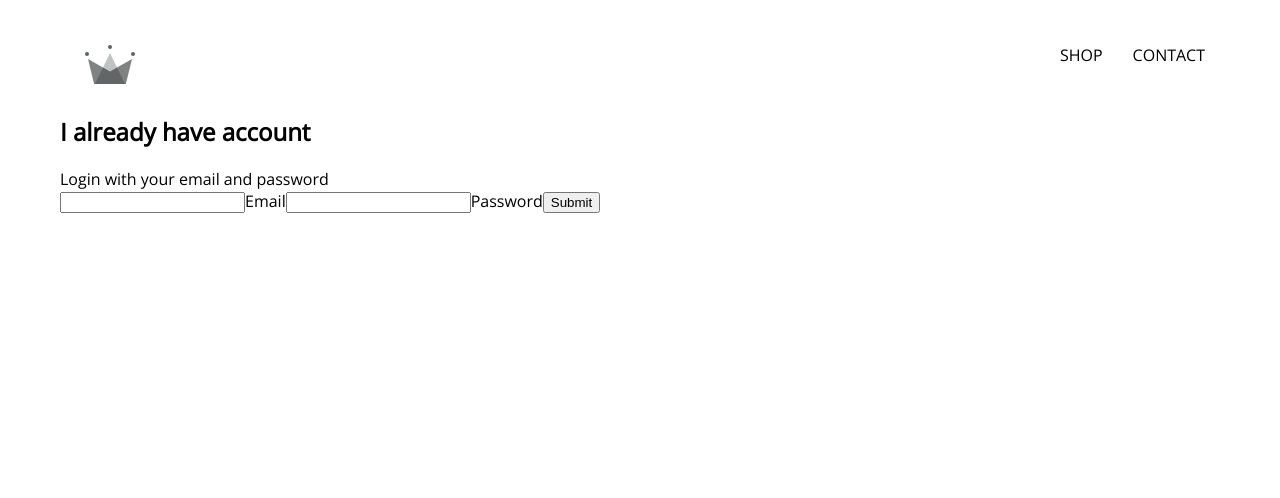
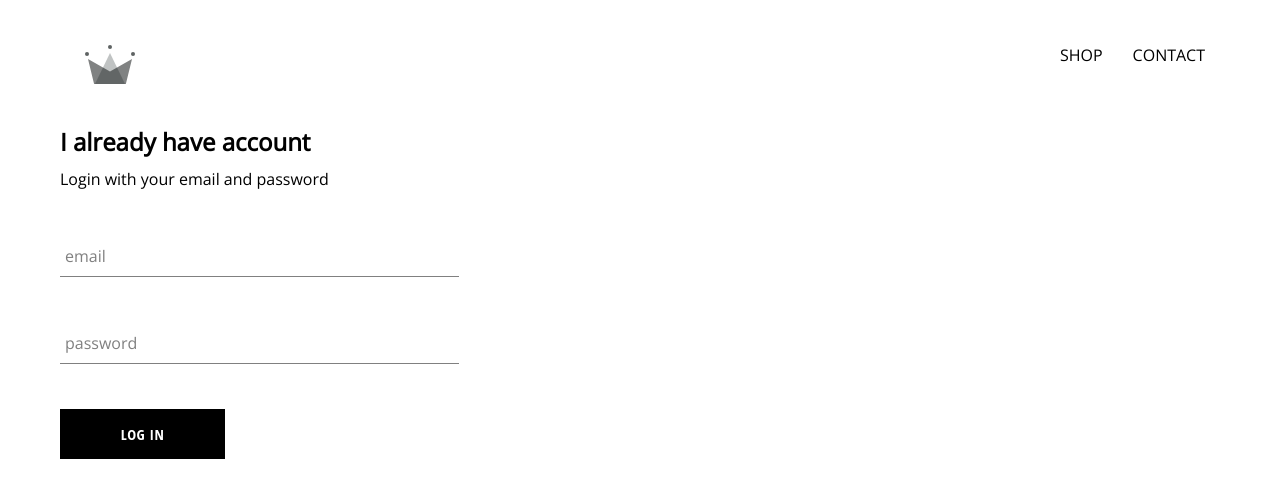
Before and after one commit to Drakula034/crwn-clothing, a React (Create React App) app: page /signin in a window 1280 px wide. Shown: the top 498 px of the page. Built offline with nearby package versions, Linux system fonts and the light colour scheme.

Commit message:
breakdown the login-page component in small component

```diff
--- /dev/null
+++ b/src/components/custom-button/custom-button.component.jsx
@@ -0,0 +1,11 @@
+import React from 'react';
+
+import './custom-button.styles.scss';
+
+const CustomButton = ({children, ...otherProps})=>(
+    <button className='custom-button' {...otherProps}>
+        {children}
+    </button>
+)
+
+export default CustomButton;
--- /dev/null
+++ b/src/components/custom-button/custom-button.styles.scss
@@ -0,0 +1,22 @@
+.custom-button {
+    min-width: 165px;
+    width: auto;
+    height: 50px;
+    letter-spacing: 0.5px;
+    line-height: 50px;
+    padding: 0 35px 0 35px;
+    font-size: 15px;
+    background-color: black;
+    color: white;
+    text-transform: uppercase;
+    font-family: 'Open Sans Condensed';
+    font-weight: bolder;
+    border: none;
+    cursor: pointer;
+
+    &:hover {
+      background-color: white;
+      color: black;
+      border: 1px solid black;
+    }
+  }
--- /dev/null
+++ b/src/components/form-input/form-input.component.jsx
@@ -0,0 +1,19 @@
+import React from 'react';
+
+import './form-input.styles.scss';
+
+const FormInput = ({changeHandler, label, ...otherComponentProps})=>(
+    <div className="group">
+        <input className='form-input' onChange={changeHandler} {...otherComponentProps}/>
+         {
+            label ?
+            (<label className={`${otherComponentProps.value.length ? 'shrink' : ''} form-input-label`}>
+                {label}
+            </label>) :
+            null
+         }
+    </div>
+
+);
+
+export default FormInput;
--- /dev/null
+++ b/src/components/form-input/form-input.styles.scss
@@ -0,0 +1,54 @@
+$sub-color: grey;
+$main-color: black;
+
+@mixin shrinkLabel {
+  top: -14px;
+  font-size: 12px;
+  color: $main-color;
+}
+
+.group {
+  position: relative;
+  margin: 45px 0;
+
+  .form-input {
+    background: none;
+    background-color: white;
+    color: $sub-color;
+    font-size: 18px;
+    padding: 10px 10px 10px 5px;
+    display: block;
+    width: 100%;
+    border: none;
+    border-radius: 0;
+    border-bottom: 1px solid $sub-color;
+    margin: 25px 0;
+
+    &:focus {
+      outline: none;
+    }
+
+    &:focus ~ .form-input-label {
+      @include shrinkLabel();
+    }
+  }
+
+  input[type='password'] {
+    letter-spacing: 0.3em;
+  }
+
+  .form-input-label {
+    color: $sub-color;
+    font-size: 16px;
+    font-weight: normal;
+    position: absolute;
+    pointer-events: none;
+    left: 5px;
+    top: 10px;
+    transition: 300ms ease all;
+
+    &.shrink {
+      @include shrinkLabel();
+    }
+  }
+}
--- a/src/components/log-in/log-in.component.jsx
+++ b/src/components/log-in/log-in.component.jsx
@@ -1,7 +1,8 @@
 import React from "react";
 
 import "./log-in.styles.scss";
-
+import FormInput from '../form-input/form-input.component';
+import CustomButton from "../custom-button/custom-button.component";
 class LogIn extends React.Component {
   constructor(props) {
     super(props);
@@ -29,24 +30,26 @@
         <span>Login with your email and password</span>
 
         <form onSubmit={this.handleSubmit}>
-          <input
+          <FormInput
             name="email"
             type="email"
             value={this.state.email}
-            onChange={this.changeHandler}
+            changeHandler={this.changeHandler}
+            label="email"
             required
           />
-          <label>Email</label>
-          <input
-            name="email"
+
+          <FormInput
+            name="password"
             type="password"
             value={this.state.password}
-            onChange={this.changeHandler}
+            changeHandler={this.changeHandler}
+            label="password"
             required
           />
-          <label>Password</label>
 
-          <input type="submit" value="Submit" />
+
+          <CustomButton type="submit">Log In</CustomButton>
         </form>
       </div>
     );
--- a/src/components/log-in/log-in.styles.scss
+++ b/src/components/log-in/log-in.styles.scss
@@ -0,0 +1,11 @@
+.login{
+    width: 30vw;
+    display: flex;
+    flex-direction: column;
+
+    .title{
+        margin: 10px 0;
+    }
+
+
+}
```
